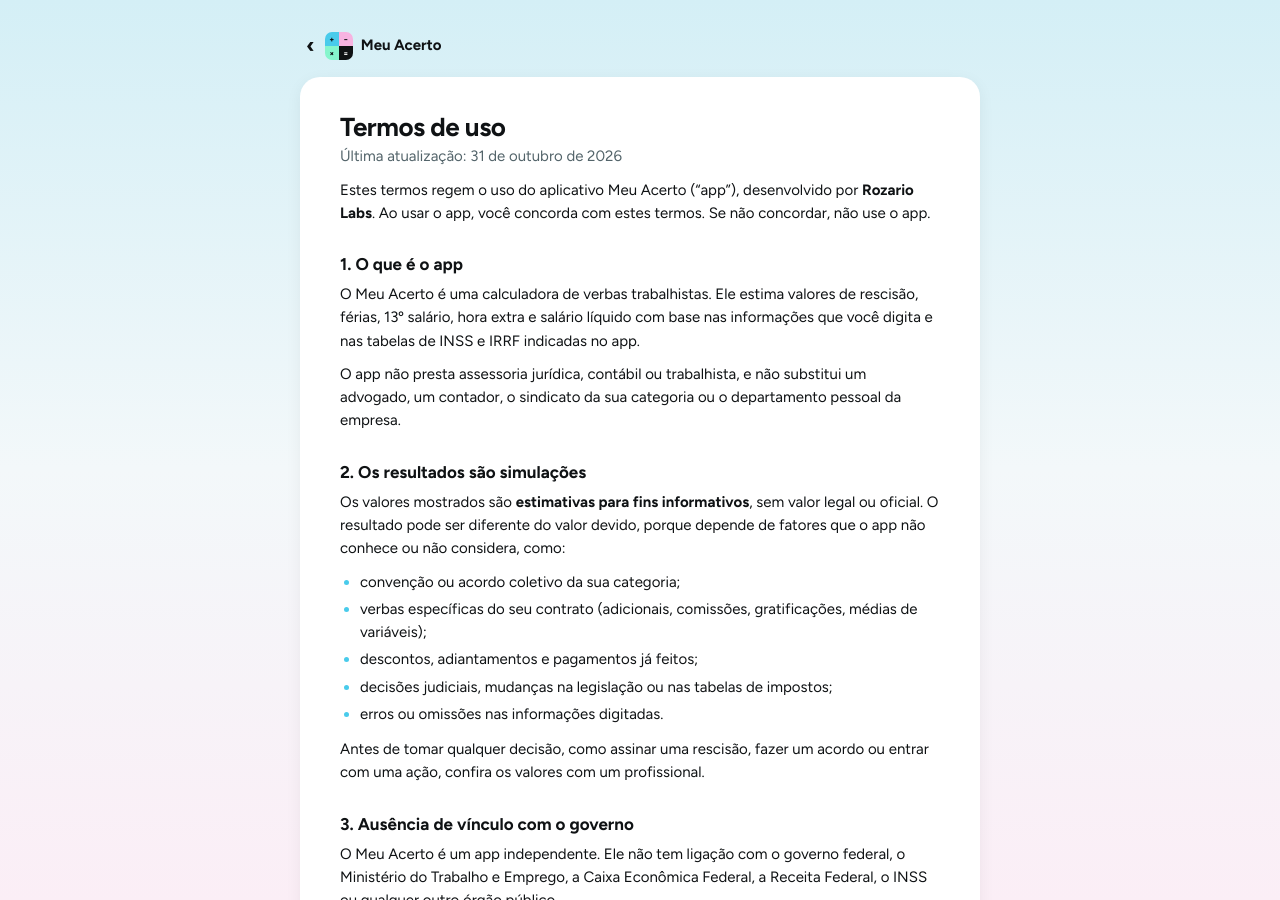
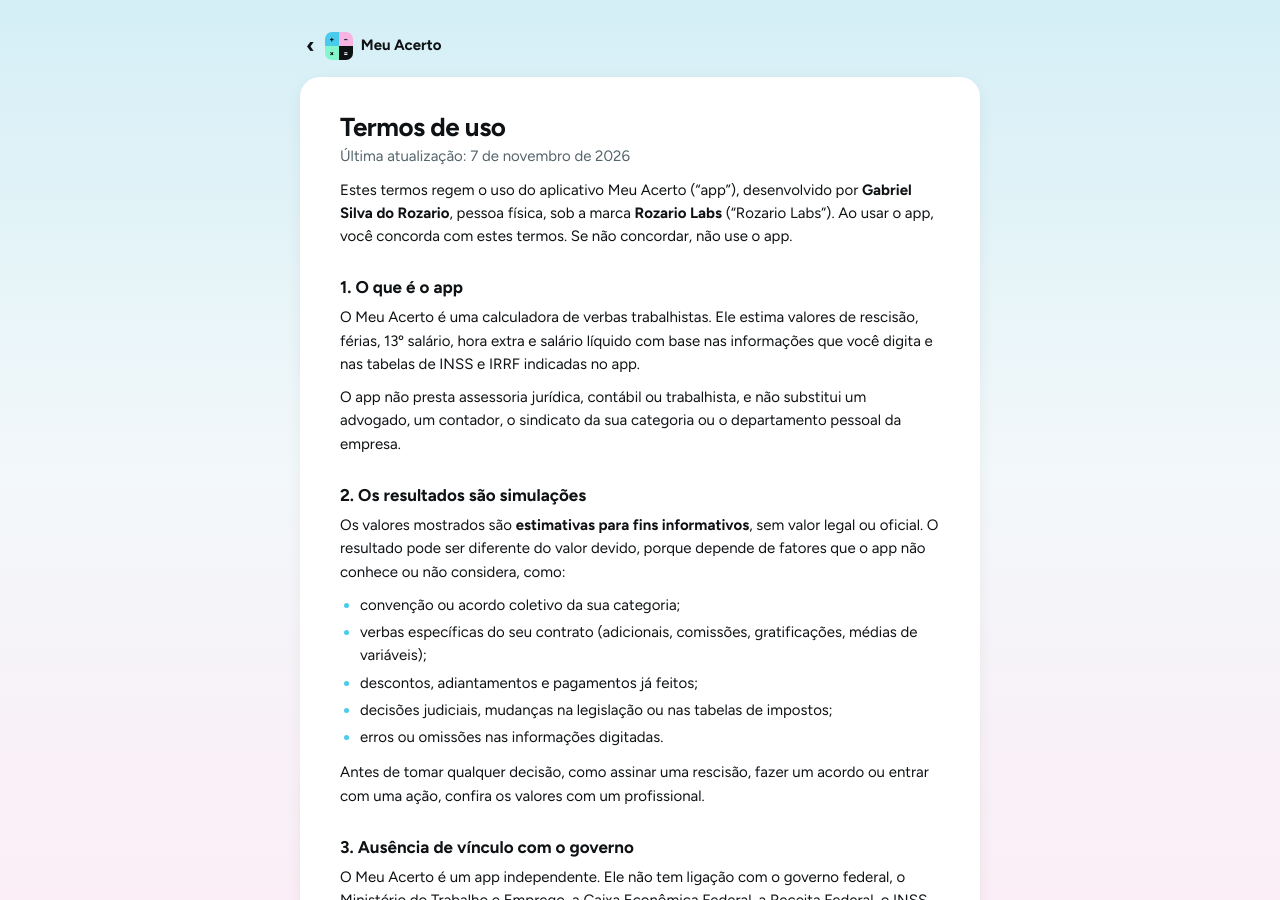
Before and after one commit to rozariolabs/rozariolabs.github.io, a Jekyll site: the page built from termos.md, in a window 1280 px wide and 900 px high. Built offline with Jekyll 4.4.1, drawn with Linux system fonts in a browser that asks for light colours.

Commit message:
docs: politica e termos identificam a pessoa fisica responsavel pela marca Rozario Labs
Co-Authored-By: Claude Opus 5.5 <noreply@anthropic.com>

```diff
--- a/termos.md
+++ b/termos.md
@@ -2,11 +2,11 @@
 layout: legal
 title: Termos de uso
 permalink: /termos/
-updated: 31 de outubro de 2026
+updated: 7 de novembro de 2026
 description: Regras de uso do app Meu Acerto, assinatura Premium e limitação de responsabilidade.
 ---
 
-Estes termos regem o uso do aplicativo Meu Acerto ("app"), desenvolvido por **Rozario Labs**. Ao usar o app, você concorda com estes termos. Se não concordar, não use o app.
+Estes termos regem o uso do aplicativo Meu Acerto ("app"), desenvolvido por **Gabriel Silva do Rozario**, pessoa física, sob a marca **Rozario Labs** ("Rozario Labs"). Ao usar o app, você concorda com estes termos. Se não concordar, não use o app.
 
 ## 1. O que é o app
 
--- a/tools/check.mjs
+++ b/tools/check.mjs
@@ -151,8 +151,8 @@ const grupos = {
         ),
     },
     ...[
-      ['privacidade.md', '/privacidade/', 'Política de privacidade', 11, '1. Quem é o responsável', '11. Alterações nesta política', '6 de novembro de 2026'],
-      ['termos.md', '/termos/', 'Termos de uso', 13, '1. O que é o app', '13. Contato', '31 de outubro de 2026'],
+      ['privacidade.md', '/privacidade/', 'Política de privacidade', 11, '1. Quem é o responsável', '11. Alterações nesta política', '7 de novembro de 2026'],
+      ['termos.md', '/termos/', 'Termos de uso', 13, '1. O que é o app', '13. Contato', '7 de novembro de 2026'],
     ].flatMap(([arq, permalink, titulo, secoes, primeira, ultima, atualizada]) => [
       {
         nome: `${arq}: front matter`,
```
Also changed, not shown: privacidade.md (+2 -2 lines).
